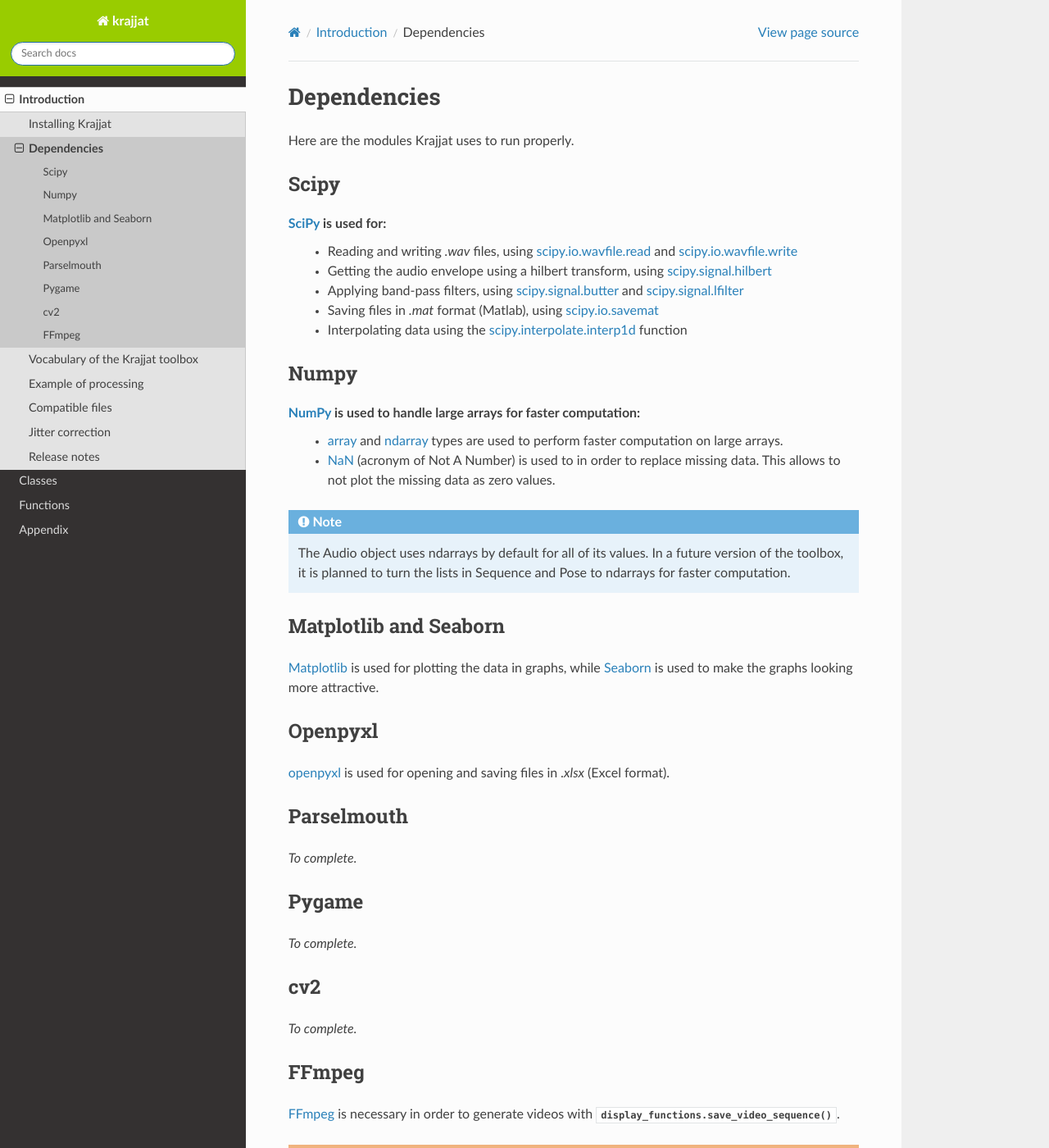
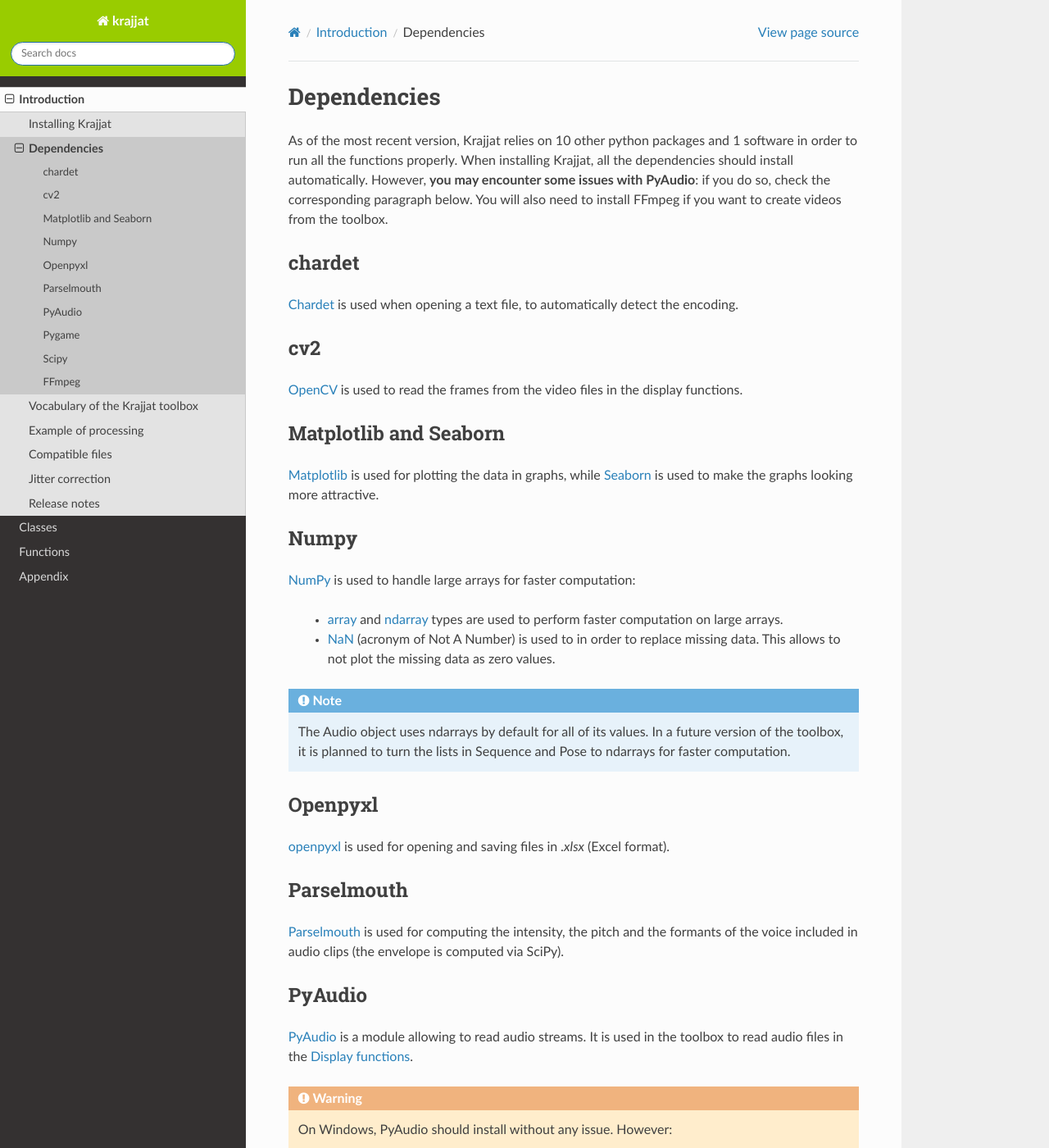
Before and after one commit to RomainPastureau/Krajjat, a Sphinx documentation site: the page built from docs/source/dependencies.rst, in a window 1280 px wide and 1400 px high. Shown: the whole window at 82% size. Built offline with Sphinx 7.4.7 and the Read the Docs theme 2.0.0, drawn with Linux system fonts in a browser that asks for light colours; some of the changed text lies outside the part shown.

```diff
--- a/docs/source/dependencies.rst
+++ b/docs/source/dependencies.rst
@@ -1,23 +1,29 @@
 Dependencies
 ============
 
-Here are the modules Krajjat uses to run properly.
+As of the most recent version, Krajjat relies on 10 other python packages and 1 software in order to run all the
+functions properly. When installing Krajjat, all the dependencies should install automatically. However, **you may
+encounter some issues with PyAudio**: if you do so, check the corresponding paragraph below. You will also need to
+install FFmpeg if you want to create videos from the toolbox.
 
-Scipy
------
-`SciPy <https://docs.scipy.org/doc/scipy/>`_ is used for:
-    * Reading and writing `.wav` files, using `scipy.io.wavfile.read <https://docs.scipy.org/doc/scipy/reference/generated/scipy.io.wavfile.read.html>`_
-      and `scipy.io.wavfile.write <https://docs.scipy.org/doc/scipy/reference/generated/scipy.io.wavfile.write.html>`_
-    * Getting the audio envelope using a hilbert transform, using `scipy.signal.hilbert <https://docs.scipy.org/doc/scipy/reference/generated/scipy.signal.hilbert.html>`_
-    * Applying band-pass filters, using `scipy.signal.butter <https://docs.scipy.org/doc/scipy/reference/generated/scipy.signal.butter.html>`_
-      and `scipy.signal.lfilter <https://docs.scipy.org/doc/scipy/reference/generated/scipy.signal.lfilter.html>`_
-    * Saving files in `.mat` format (Matlab), using `scipy.io.savemat <https://docs.scipy.org/doc/scipy/reference/generated/scipy.io.savemat.html>`_
-    * Interpolating data using the `scipy.interpolate.interp1d <https://docs.scipy.org/doc/scipy/reference/generated/scipy.interpolate.interp1d.html>`_
-      function
+chardet
+-------
+`Chardet <https://chardet.readthedocs.io/en/latest/>`_ is used when opening a text file, to automatically detect the
+encoding.
+
+cv2
+---
+`OpenCV <https://opencv.org/>`_ is used to read the frames from the video files in the display functions.
+
+Matplotlib and Seaborn
+----------------------
+`Matplotlib <https://matplotlib.org/>`_ is used for plotting the data in graphs, while
+`Seaborn <https://seaborn.pydata.org/>`_ is used to make the graphs looking more attractive.
 
 Numpy
 -----
 `NumPy <https://numpy.org/>`_ is used to handle large arrays for faster computation:
+
     * `array <https://numpy.org/doc/stable/reference/generated/numpy.array.html>`_ and
       `ndarray <https://numpy.org/doc/stable/reference/generated/numpy.ndarray.html>`_ types are used to perform faster
       computation on large arrays.
@@ -40,15 +41,41 @@ Openpyxl
 
 Parselmouth
 -----------
-*To complete.*
+`Parselmouth <https://parselmouth.readthedocs.io/en/stable/>`_ is used for computing the intensity, the pitch and the
+formants of the voice included in audio clips (the envelope is computed via SciPy).
+
+PyAudio
+-------
+`PyAudio <https://people.csail.mit.edu/hubert/pyaudio/docs/>`_ is a module allowing to read audio streams. It is used
+in the toolbox to read audio files in the :doc:`display_functions`.
+
+.. warning::
+    On Windows, PyAudio should install without any issue. However:
+
+        * On Mac, you should first ensure that ``portaudio`` has been installed, using the command line
+          ``brew install portaudio``.
+        * On Linux, you should also be sure to have `portaudio <https://portaudio.com/>`_ installed.
 
 Pygame
 ------
-*To complete.*
+`Pygame <https://www.pygame.org/news>`_ is a module allowing to display graphic elements in a window. While originally
+designed for creating video games, in Krajjat it is used for:
 
-cv2
----
-*To complete.*
+    * Displaying the sequences in all of the :doc:`display_functions`.
+    * Displaying the silhouette in :doc:`plot_functions`.
+
+Scipy
+-----
+`SciPy <https://docs.scipy.org/doc/scipy/>`_ is used for:
+
+    * Reading and writing `.wav` files, using `scipy.io.wavfile.read <https://docs.scipy.org/doc/scipy/reference/generated/scipy.io.wavfile.read.html>`_
+      and `scipy.io.wavfile.write <https://docs.scipy.org/doc/scipy/reference/generated/scipy.io.wavfile.write.html>`_
+    * Getting the audio envelope using a hilbert transform, using `scipy.signal.hilbert <https://docs.scipy.org/doc/scipy/reference/generated/scipy.signal.hilbert.html>`_
+    * Applying band-pass filters, using `scipy.signal.butter <https://docs.scipy.org/doc/scipy/reference/generated/scipy.signal.butter.html>`_
+      and `scipy.signal.lfilter <https://docs.scipy.org/doc/scipy/reference/generated/scipy.signal.lfilter.html>`_
+    * Saving files in `.mat` format (Matlab), using `scipy.io.savemat <https://docs.scipy.org/doc/scipy/reference/generated/scipy.io.savemat.html>`_
+    * Interpolating data using the `scipy.interpolate.interp1d <https://docs.scipy.org/doc/scipy/reference/generated/scipy.interpolate.interp1d.html>`_
+      function
 
 FFmpeg
 ------
--- a/pyproject.toml
+++ b/pyproject.toml
@@ -1,5 +1,5 @@
 [build-system]
-requires = ["hatchling"]
+requires = ["hatchling", "portaudio19-dev"]
 build-backend = "hatchling.build"
 
 [project]
```
Also changed, not shown: other parts of docs/source/dependencies.rst (+0 -5 lines), docs/source/color_codes.rst (+5 -4 lines), 1 other file.
